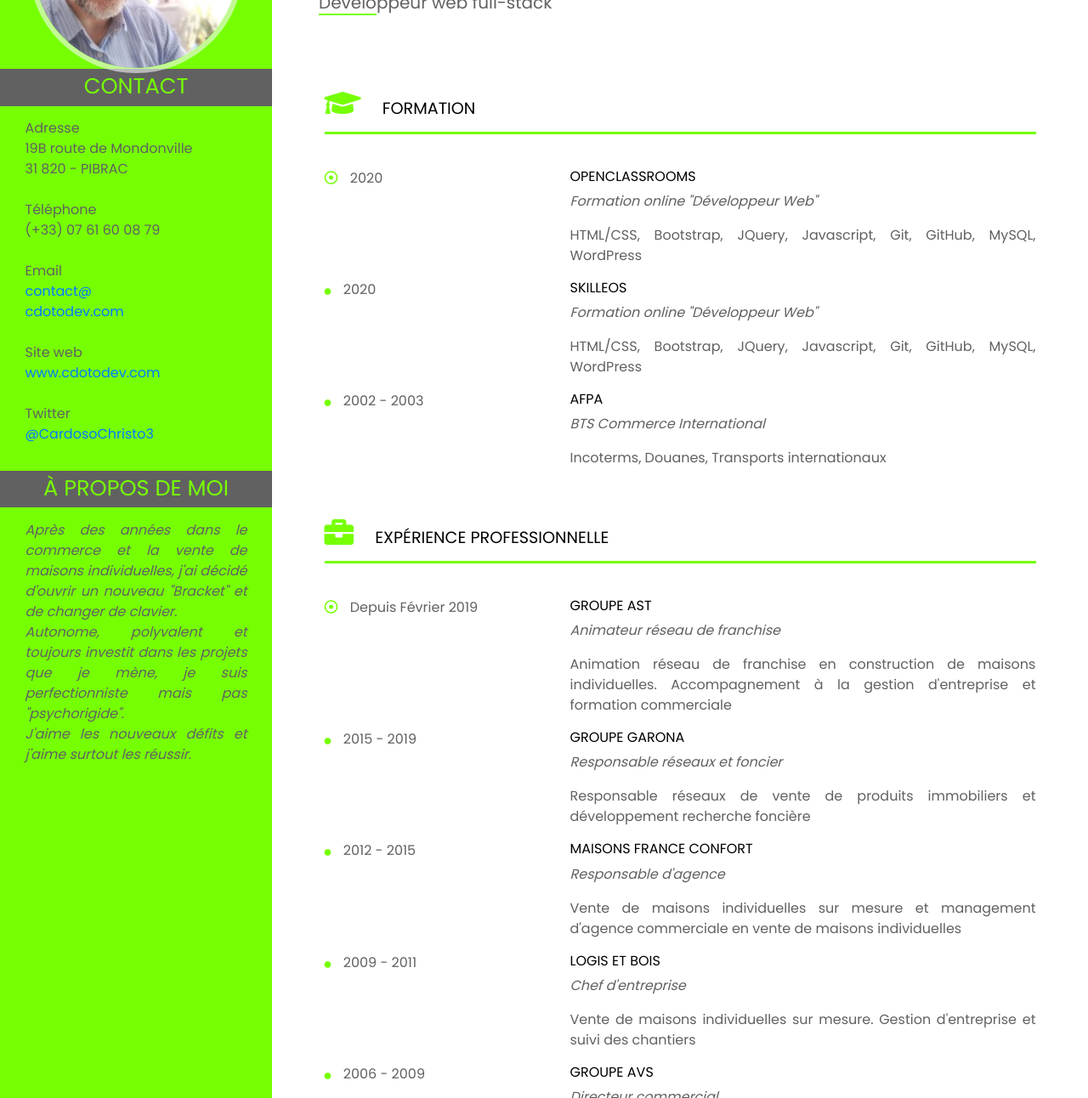
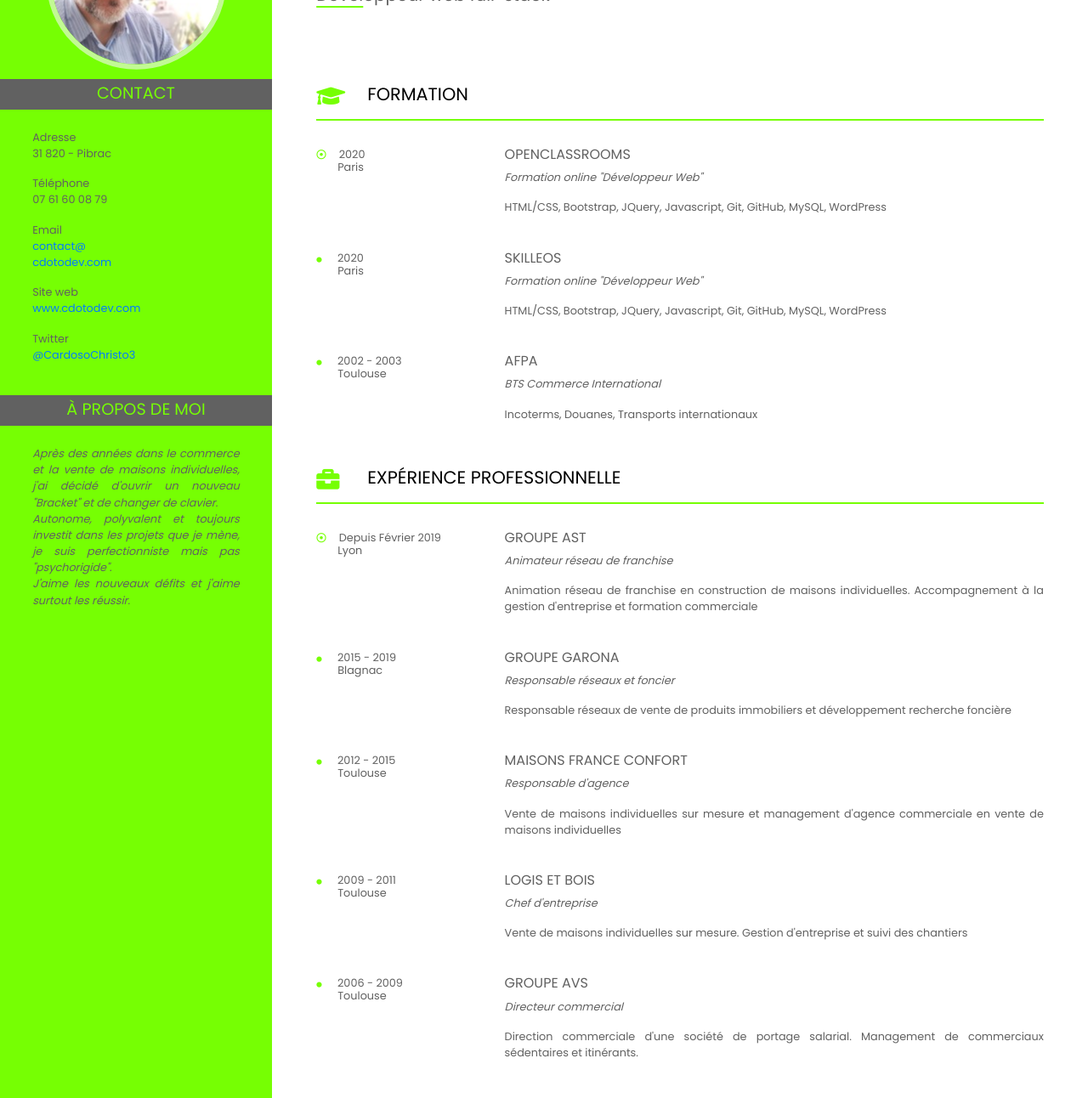
Before and after one commit to Whams1976/cdotodev, a plain HTML site: page index.html in a window 1280 px wide. Shown: the part 161-1453 px from the top of the page at 85% size. Drawn offline with nearby package versions, Linux system fonts and the light colour scheme.

Commit message:
Corrections HTML/CSS : - Border pictos loisirs - Rajout villes - Modif font-size, margin et padding - Position picto titres

```diff
--- a/css/style.css
+++ b/css/style.css
@@ -11,7 +11,7 @@ body
     text-transform: uppercase;
     text-align: center;
     text-decoration: solid;
-    font-size: 1.6em;
+    font-size: 1.2em;
 }
 .contact_b, .for_me, .hobbies
 {
@@ -20,46 +20,41 @@ body
 }
 hr
 {
-    border-top: 3px solid #76FF03;
+    border-top: 2px solid #76FF03;
 }
 .text-cursus
 {
     text-transform: uppercase;
-    font-size: 1.2em;
     color: black;
+    position: relative;
 }
 .text-cursus i
 {
-    font-size: 1.8em;
-    margin-right: 20px;
-    padding-top: 5px;
-    vertical-align: bottom;
-}
-h4 .fas
-{
+
+    font-size: 1.7em;
     color: #76FF03;
+    position: absolute;
 }
 h6
 {
     text-transform: uppercase;
-    color: black;
 }
 .definition
 {
     font-style: italic;
 }
-aside, .content, .comp_content
+.content, .comp_content, p
 {
-    font-size: 1em;
+    font-size: 0.8em;
     text-align: justify;
 }
 h1, .job_subtitle
 {
-    padding-left: 40px;
+    padding-left: 4%;
 }
 section
 {
-    padding: 2% 5%;
+    padding: 2% 4%;
 }
 
 /**************** ASIDE *************/
@@ -70,31 +65,27 @@ aside
 }
 .photo_cc
 {
-    padding-top: 5%;
-    padding-bottom: 5%;
+    padding-top: 15%;
+    padding-bottom: 9%;
     display: flex;
     justify-content: center;
 }
 .photo_cc:hover img
 {
-    -webkit-transform:scale(1.2); /* Safari et Chrome */
-    -moz-transform:scale(1.2); /* Firefox */
-    -ms-transform:scale(1.2); /* Internet Explorer 9 */
-    -o-transform:scale(1.2); /* Opera */
-    transform:scale(1.2);
+    transform: scale(1.2);
 }
 .photo_cc img
 {
     border: 5px solid rgba(245,245,245 ,0.6 );
-    max-width: 100%;
+    max-width: 61%;
 }
 address
 {
-    padding: 5%;
+    padding: 8% 2% 2% 8%;
 }
 .text_me
 {
-    padding: 5%;
+    padding: 8%;
 }
 .loisirs
 {
@@ -112,6 +103,12 @@ address
     margin-bottom: 40px;
     margin-top: 20px;
 }
+.picto i
+{
+    border: 2px solid #616161;
+    border-radius: 50%;
+    padding: 5px;
+}
 .loisirs_picto
 {
     display: flex;
@@ -122,8 +119,8 @@ address
 
 header
 {
-    padding-top: 10%;
-    padding-bottom: 5%;
+    padding-top: 9%;
+    padding-bottom: 6%;
 }
 h1
 {
@@ -142,18 +139,33 @@ h1
 
 /**************** SECTION FORMATION ET EXPERIENCE PROFESSIONNELLE *************/
 
+h4
+{
+    padding-left: 60px;
+    font-size: 1.3em;
+}
 hr
 {
-    margin-bottom: 40px;
+    margin-bottom: 30px;
 }
-.dot_date, .dot
+.dot_date
 {
     color: #76FF03;
-    margin-right: 10px;
+    margin-right: 15px;
+    font-size: 0.9em;
 }
 .dot
 {
     font-size: 0.5em;
+    color: #76FF03;
+    margin-right: 15px;
+    position: relative;
+}
+.city
+{
+    position: absolute;
+    margin-left: 25px;
+    top: 15px;
 }
 
 /**************** SECTION COMPETENCES *************/
@@ -174,7 +186,7 @@ hr
 
 /**************** MEDIA QUERIES *************/
 
-@media (max-width: 768px)
+@media only screen and (max-width: 768px) or (orientation: portrait)
 {
 .for_me, .text_me, .loisirs
 {
--- a/index.html
+++ b/index.html
@@ -1,5 +1,5 @@
 <!DOCTYPE html>
-<html lang="en">
+<html lang="fr">
   <head>
     <meta charset="utf-8">
     <meta http-equiv="X-UA-Compatible" content="IE=edge">
@@ -7,12 +7,13 @@
 
     <title>CV Christophe CARDOSO</title>
 
-    <link rel="stylesheet" href="https://stackpath.bootstrapcdn.com/bootstrap/4.4.1/css/bootstrap.min.css" integrity="sha384-Vkoo8x4CGsO3+Hhxv8T/Q5PaXtkKtu6ug5TOeNV6gBiFeWPGFN9MuhOf23Q9Ifjh" crossorigin="anonymous">
-	<script src="https://stackpath.bootstrapcdn.com/bootstrap/4.4.1/js/bootstrap.min.js" integrity="sha384-wfSDF2E50Y2D1uUdj0O3uMBJnjuUD4Ih7YwaYd1iqfktj0Uod8GCExl3Og8ifwB6" crossorigin="anonymous"></script>
+	<link rel="stylesheet" href="https://stackpath.bootstrapcdn.com/bootstrap/4.3.1/css/bootstrap.min.css" integrity="sha384-ggOyR0iXCbMQv3Xipma34MD+dH/1fQ784/j6cY/iJTQUOhcWr7x9JvoRxT2MZw1T" crossorigin="anonymous">
+
 	<link rel="stylesheet" href=
 	"https://cdnjs.cloudflare.com/ajax/libs/font-awesome/5.9.0/css/all.css">
-	</link>
+
 	<link href="https://fonts.googleapis.com/css?family=Poppins&display=swap" rel="stylesheet">
+
 	<link href="css/style.css" rel="stylesheet">
 
   </head>
@@ -36,18 +37,14 @@
 					<div class="row">
 						<div class="col-md-12">
 							<address>
-								Adresse<br>
-								19B route de Mondonville<br>
-								31 820 - PIBRAC<br><br>
-								Téléphone<br>
-								(+33) 07 61 60 08 79<br><br>
-								Email<br>
-								<a href="mailto:contact@cdotodev.com?subject=Contact%20cv%20en%20ligne">
-								contact@<br>cdotodev.com</a><br><br>
-								Site web<br>
-								<a href="www.cdotodev.com">www.cdotodev.com</a><br><br>
-								Twitter<br>
-								<a href="https://twitter.com/CardosoChristo3?s=03">@CardosoChristo3</a>
+								<p>Adresse<br>31 820 - Pibrac</p>
+								<p>Téléphone<br>07 61 60 08 79</p>
+								<p>Email<br><a href="mailto:contact@cdotodev.com?subject=Contact%20cv%20en%20ligne">
+									contact@<br>cdotodev.com</a></p>
+								<p>Site web<br>
+								<a href="www.cdotodev.com">www.cdotodev.com</a></p>
+								<p>Twitter<br>
+								<a href="https://twitter.com/CardosoChristo3?s=03">@CardosoChristo3</a></p>
 							</address>
 						</div>
 					</div>
@@ -97,55 +94,57 @@
 								<span class="firstname" >Christophe</span> Cardoso
 							</h1>
 							<p class="lead job_subtitle">
-								<span class="dev" >Dévelo</span>ppeur web full-stack
+								<span class="dev" >Dével</span>oppeur web full-stack
 							</p>
 						</div>
 					</header>
 					<section class="row">
 						<div class="col-md-12">
-							<div class="row">
-								<div class="col-md-12">
-									<h4 class="text-cursus"><i class="fas fa-graduation-cap"></i>
+							<div class="row ">
+								<div class="col-md-12 text-cursus">
+									<i class="fas fa-graduation-cap"></i>
+									<h4>
 										Formation
 									</h4>
 									<hr>
 								</div>
 							</div>
 							<div class="row">
-								<div class="col-md-4">
-									<p><i class="far fa-dot-circle dot_date"></i>
-										2020
-									</p>
+								<div class="col-md-3">
+									<p><i class="far fa-dot-circle dot_date"></i>2020</p>
+									<p class="city">Paris</p>
 								</div>
-								<div class="col-md-8">
+								<div class="col-md-9">
 									<div>
 										<h6>OpenClassrooms</h6>
 										<p class="definition">Formation online "Développeur Web"</p>
 										<p class="content" >HTML/CSS, Bootstrap, JQuery, Javascript, Git, GitHub, MySQL, WordPress</p>
 									</div>
 								</div>
-							</div>
+							</div><br>
 							<div class="row">
-								<div class="col-md-4">
+								<div class="col-md-3">
 									<p><i class="fas fa-circle dot"></i>
-										2020
+										 2020
 									</p>
+									<p class="city">Paris</p>
 								</div>
-								<div class="col-md-8">
+								<div class="col-md-9">
 									<div>
 										<h6>Skilleos</h6>
 										<p class="definition">Formation online "Développeur Web"</p>
 										<p class="content">HTML/CSS, Bootstrap, JQuery, Javascript, Git, GitHub, MySQL, WordPress</p>
 									</div>
 								</div>
-							</div>
+							</div><br>
 							<div class="row">
-								<div class="col-md-4">
+								<div class="col-md-3">
 									<p><i class="fas fa-circle dot"></i>
-										2002 - 2003
+										 2002 - 2003
 									</p>
+									<p class="city">Toulouse</p>
 								</div>
-								<div class="col-md-8">
+								<div class="col-md-9">
 									<div>
 										<h6>AFPA</h6>
 										<p class="definition">BTS Commerce International</p>
@@ -158,76 +157,77 @@
 					<section class="row">
 						<div class="col-md-12">
 							<div class="row">
-								<div class="col-md-12">
-									<h4 class="text-cursus"><i class="fas fa-briefcase"></i>
+								<div class="col-md-12 text-cursus">
+									<i class="fas fa-briefcase"></i>
+									<h4>
 										Expérience professionnelle
 									</h4>
 									<hr>
 								</div>
 							</div>
 							<div class="row">
-								<div class="col-md-4">
-									<p><i class="far fa-dot-circle dot_date"></i>
-										Depuis Février 2019
+								<div class="col-md-3">
+									<p><i class="far fa-dot-circle dot_date"></i>Depuis Février 2019
 									</p>
+									<p class="city">Lyon</p>
 								</div>
-								<div class="col-md-8">
+								<div class="col-md-9">
 									<div>
 										<h6>Groupe AST</h6>
 										<p class="definition">Animateur réseau de franchise</p>
 										<p class="content">Animation réseau de franchise en construction de maisons individuelles. Accompagnement à la gestion d'entreprise et formation commerciale</p>
 									</div>
 								</div>
-							</div>
+							</div><br>
 							<div class="row">
-								<div class="col-md-4">
-									<p><i class="fas fa-circle dot"></i>
-										2015 - 2019
+								<div class="col-md-3">
+									<p><i class="fas fa-circle dot"></i> 2015 - 2019
 									</p>
+									<p class="city">Blagnac</p>
 								</div>
-								<div class="col-md-8">
+								<div class="col-md-9">
 									<div>
 										<h6>Groupe GARONA</h6>
 										<p class="definition">Responsable réseaux et foncier</p>
 										<p class="content">Responsable réseaux de vente de produits immobiliers et développement recherche foncière</p>
 									</div>
 								</div>
-							</div>
+							</div><br>
 							<div class="row">
-								<div class="col-md-4">
-									<p><i class="fas fa-circle dot"></i>
-										2012 - 2015
+								<div class="col-md-3">
+									<p><i class="fas fa-circle dot"></i> 2012 - 2015
 									</p>
+									<p class="city">Toulouse</p>
 								</div>
-								<div class="col-md-8">
+								<div class="col-md-9">
 									<div>
 										<h6>Maisons France Confort</h6>
 										<p class="definition">Responsable d'agence</p>
 										<p class="content">Vente de maisons individuelles sur mesure et management d'agence commerciale en vente de maisons individuelles</p>
 									</div>
 								</div>
-							</div>
+							</div><br>
 							<div class="row">
-								<div class="col-md-4">
-									<p><i class="fas fa-circle dot"></i>
-										2009 - 2011
+								<div class="col-md-3">
+									<p><i class="fas fa-circle dot"></i> 2009 - 2011
 									</p>
+									<p class="city">Toulouse</p>
 								</div>
-								<div class="col-md-8">
+								<div class="col-md-9">
 									<div>
 										<h6>Logis et Bois</h6>
 										<p class="definition">Chef d'entreprise</p>
 										<p class="content">Vente de maisons individuelles sur mesure. Gestion d'entreprise et suivi des chantiers</p>
 									</div>
 								</div>
-							</div>
+							</div><br>
 							<div class="row">
-								<div class="col-md-4">
-									<p><i class="fas fa-circle dot"></i>
-										2006 - 2009
+								<div class="col-md-3">
+									<p><i class="fas fa-circle dot"></i> 2006 - 2009
 									</p>
+									<p class="city">Toulouse</p>
 								</div>
-								<div class="col-md-8">
+								<div class="col-md-9">
 									<div>
 										<h6>Groupe AVS</h6>
 										<p class="definition">Directeur commercial</p>
@@ -240,8 +240,9 @@
 					<section class="row">
 						<div class="col-md-12">
 							<div class="row">
-								<div class="col-md-12">
-									<h4 class="text-cursus"><i class="fas fa-toolbox"></i>
+								<div class="col-md-12 text-cursus">
+									<i class="fas fa-toolbox"></i>
+									<h4>
 										Compétences
 									</h4>
 									<hr>
@@ -270,6 +271,6 @@
 				</div>
 			</div>
 		</div>
-	<script src="https://code.jquery.com/jquery-3.4.1.slim.min.js" integrity="sha384-J6qa4849blE2+poT4WnyKhv5vZF5SrPo0iEjwBvKU7imGFAV0wwj1yYfoRSJoZ+n" crossorigin="anonymous"></script>
+		<script src="https://stackpath.bootstrapcdn.com/bootstrap/4.3.1/js/bootstrap.min.js" integrity="sha384-JjSmVgyd0p3pXB1rRibZUAYoIIy6OrQ6VrjIEaFf/nJGzIxFDsf4x0xIM+B07jRM" crossorigin="anonymous"></script>
   </body>
 </html>
```
